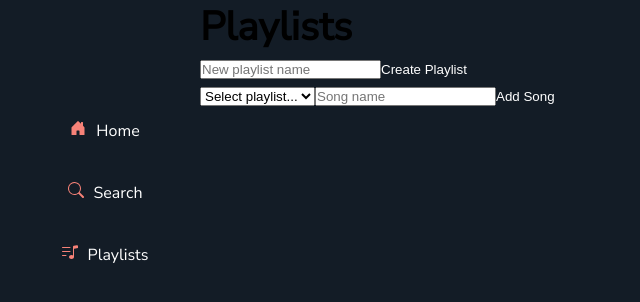
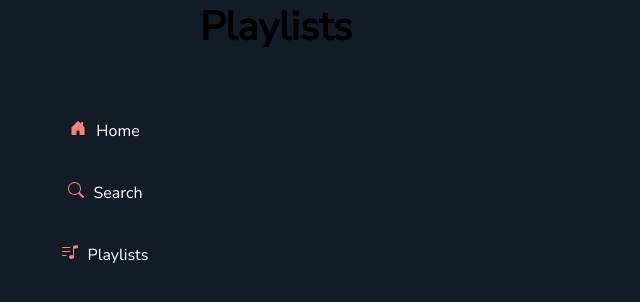
Before and after one commit to OlekOlaisen/Music-streaming-application, a React (Create React App) app: page /playlists in a window 1280 px wide. Shown: the top 302 px of the page, without its empty margins (0-640 px from the left). Built offline with nearby package versions, Linux system fonts and the light colour scheme.

Commit message:
updated playlist page

```diff
--- a/src/pages/playlists.jsx
+++ b/src/pages/playlists.jsx
@@ -1,82 +1,12 @@
-import React, { useState } from 'react';
+import React from 'react';
 
 function Playlists() {
-  const [playlists, setPlaylists] = useState([]);
-  const [newPlaylistName, setNewPlaylistName] = useState("");
-  const [songToAdd, setSongToAdd] = useState("");
-  const [selectedPlaylist, setSelectedPlaylist] = useState(null);
 
-  const handleNewPlaylistNameChange = (e) => {
-    setNewPlaylistName(e.target.value);
-  }
-
-  const handleNewPlaylistSubmit = (e) => {
-    e.preventDefault();
-    setPlaylists([...playlists, { name: newPlaylistName, songs: [] }]);
-    setNewPlaylistName("");
-  }
-
-  const handleSongToAddChange = (e) => {
-    setSongToAdd(e.target.value);
-  }
-
-  const handleAddSong = (e) => {
-    e.preventDefault();
-    const updatedPlaylists = playlists.map(playlist => {
-      if (playlist.name === selectedPlaylist) {
-        return { ...playlist, songs: [...playlist.songs, songToAdd] };
-      }
-      return playlist;
-    });
-    setPlaylists(updatedPlaylists);
-    setSongToAdd("");
-  }
 
   return (
     <div className='playlists'>
       <h1>Playlists</h1>
-      <form onSubmit={handleNewPlaylistSubmit}>
-        <input
-          type="text"
-          value={newPlaylistName}
-          onChange={handleNewPlaylistNameChange}
-          placeholder="New playlist name"
-          required
-        />
-        <button type="submit">Create Playlist</button>
-      </form>
 
-      <form onSubmit={handleAddSong}>
-        <select onChange={e => setSelectedPlaylist(e.target.value)}>
-          <option>Select playlist...</option>
-          {playlists.map((playlist, index) => (
-            <option key={index} value={playlist.name}>
-              {playlist.name}
-            </option>
-          ))}
-        </select>
-        <input
-          type="text"
-          value={songToAdd}
-          onChange={handleSongToAddChange}
-          placeholder="Song name"
-          required
-        />
-        <button type="submit">Add Song</button>
-      </form>
-
-      <ul>
-        {playlists.map((playlist, index) => (
-          <li key={index}>
-            <h2>{playlist.name}</h2>
-            <ul>
-              {playlist.songs.map((song, index) => (
-                <li key={index}>{song}</li>
-              ))}
-            </ul>
-          </li>
-        ))}
-      </ul>
     </div>
   );
 }
```
